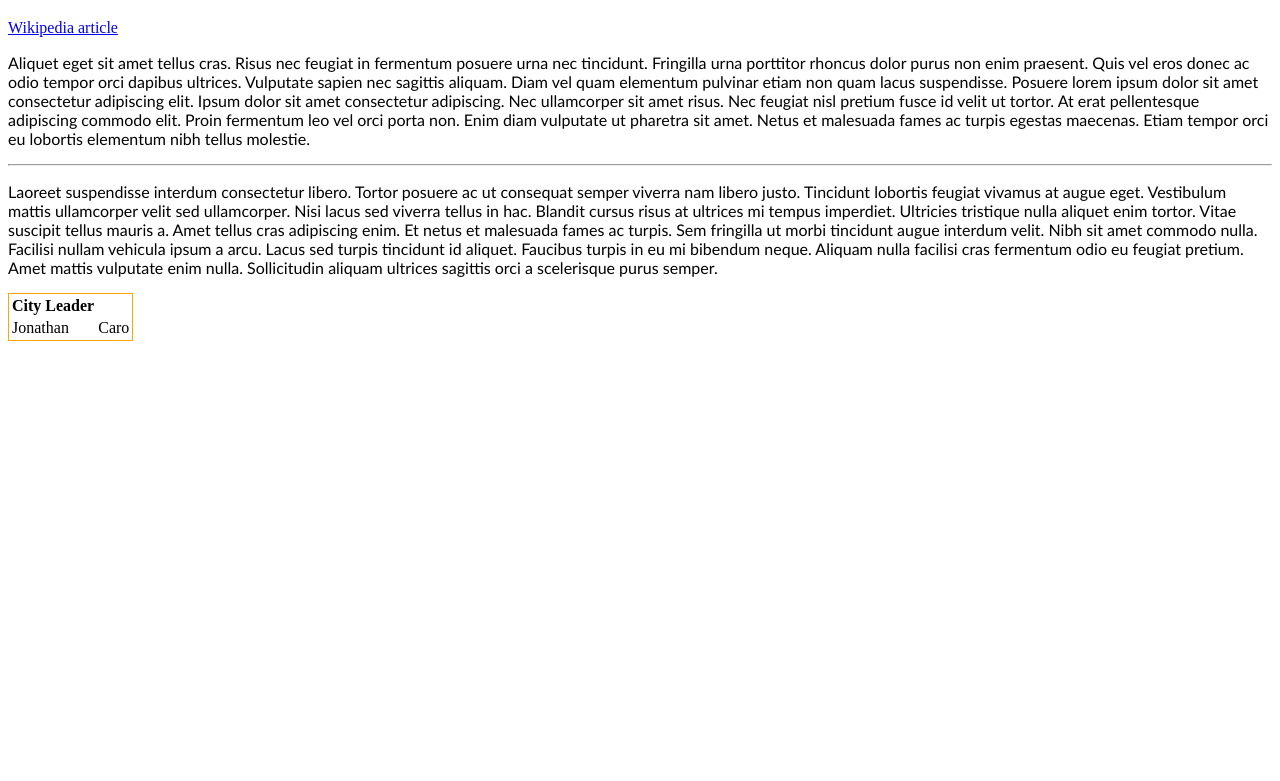
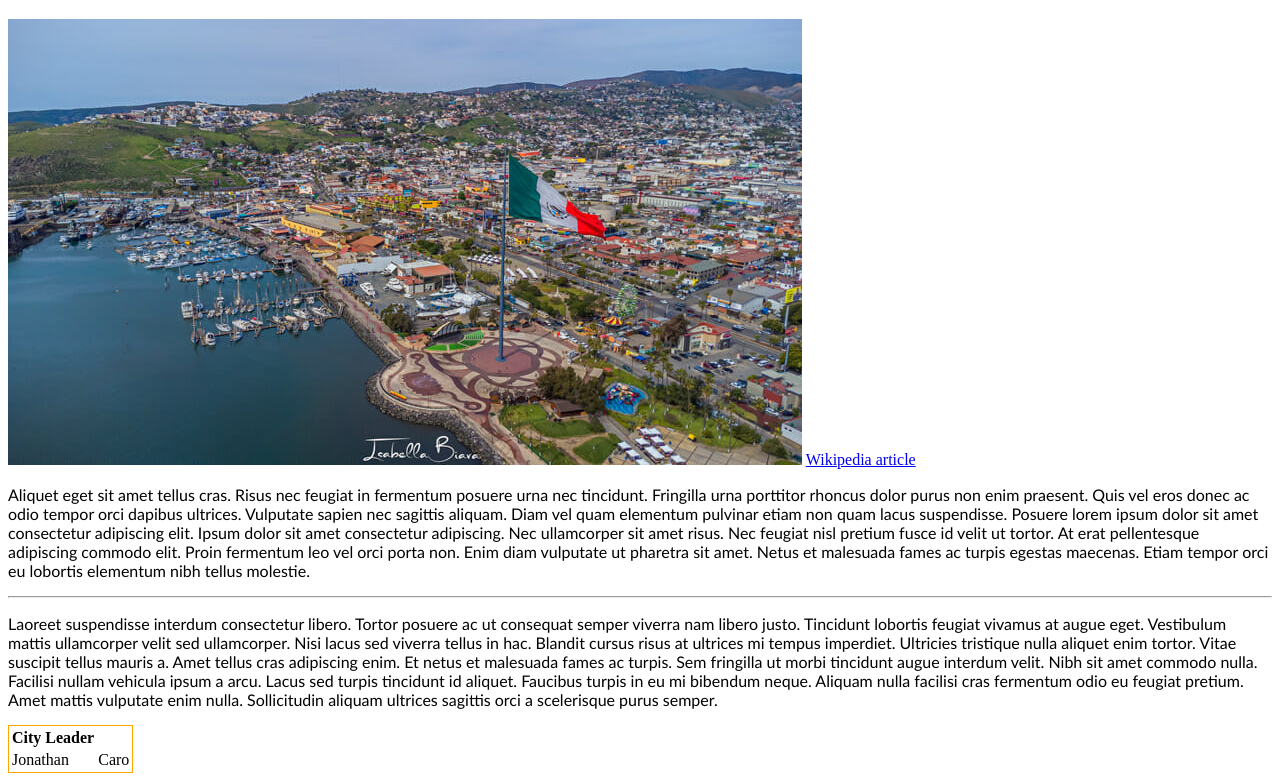
Before and after one commit to Jcaro-041/simple-travel-site, a plain HTML site: page index.html in a window 1280 px wide. Shown: the part 61-842 px from the top of the page. Before the commit the page ends 800 px from the top, so only its background shows below. Drawn offline with Linux system fonts and the light colour scheme.

Commit message:
Created images folder and edited index.html

```diff
--- a/index.html
+++ b/index.html
@@ -8,6 +8,7 @@
   </head>
   <body>
     <h1>Ensenada</h1>
+    <img src="images/ensenada-marina-flag.jpg">
     <a
       href="https://en.wikipedia.org/wiki/Ensenada,_Baja_California"
       target="_blank"
```
Also changed, not shown: images/ensenada-marina-flag.jpg (added).
